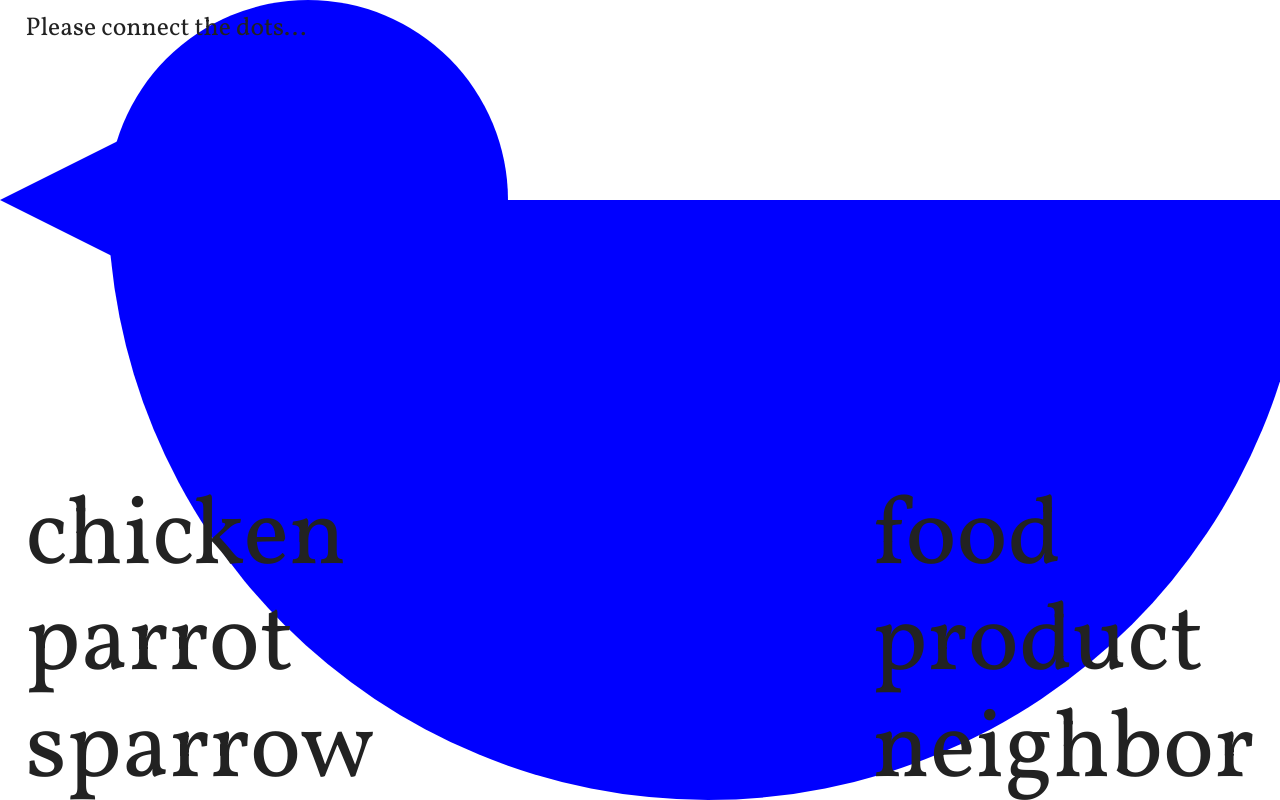
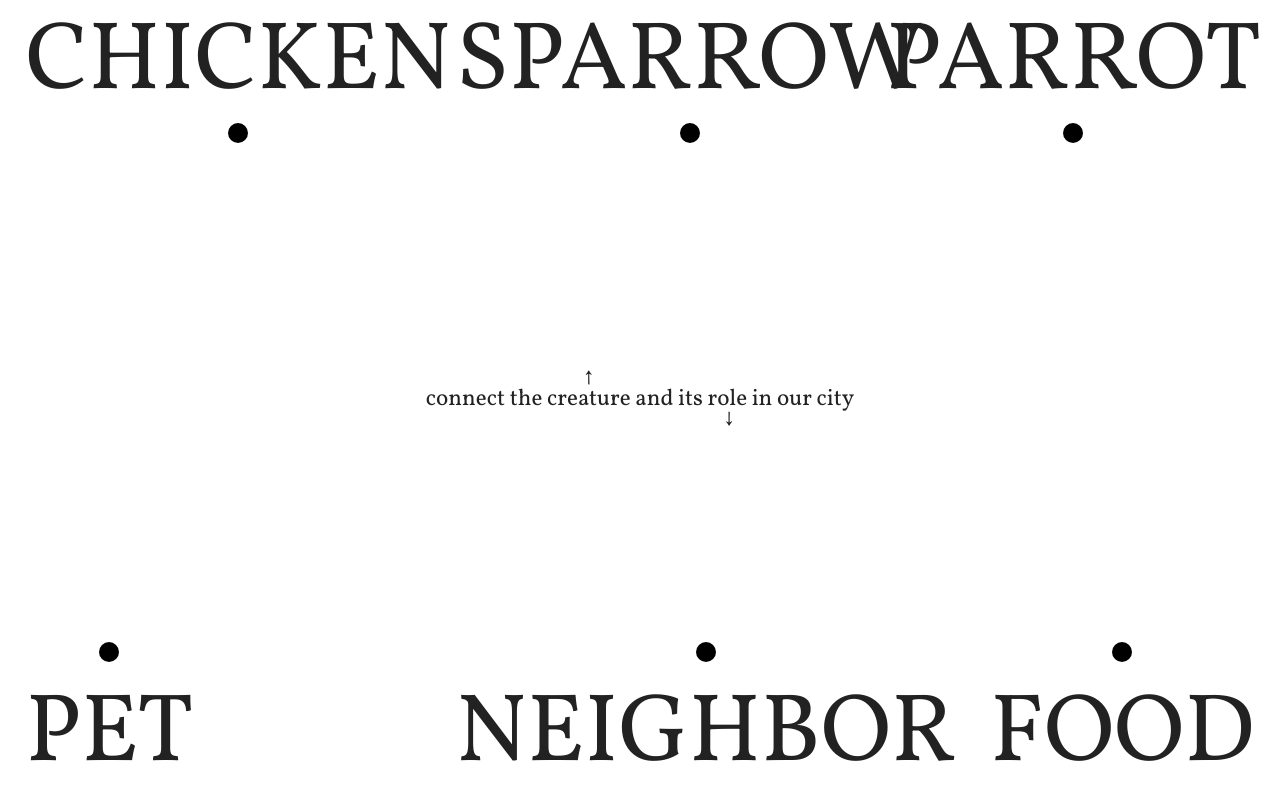
Before and after one commit to vince19972/Chicken-Parrot-Sparrow, a Vue app: page / in a window 1280 px wide. Built offline with nearby package versions, Linux system fonts and the light colour scheme.

Commit message:
[DotsConnection] revamp basic layout

```diff
--- a/src/components/partials/DotsConnection.vue
+++ b/src/components/partials/DotsConnection.vue
@@ -1,30 +1,39 @@
 <template>
   <div class="dots-connection -safe-zone">
-    <div class="container">
+    <div class="container -flex-column">
       <div class="container__top">
-        <div class="prompt">
-          <p class="prompt__text">Please connect the dots...</p>
+        <div class="nodes -top -flex-between">
+          <div class="nodes__node">
+            <h2 class="nodes__node-text">chicken</h2>
+          </div>
+          <div class="nodes__node">
+            <h2 class="nodes__node-text">sparrow</h2>
+          </div>
+          <div class="nodes__node">
+            <h2 class="nodes__node-text">parrot</h2>
+          </div>
+        </div>
+      </div>
+      <div class="container__center">
+        <div class="prompt -full-height -flex-center-between">
+          <p class="prompt__text -full-width -text-align-center">
+            connect the <span class="text-wrapper -creature">creature</span> and
+            its <span class="text-wrapper -role">role</span> in our city
+          </p>
         </div>
       </div>
       <div class="container__btm">
-        <div class="connects">
-          <div class="connects__left nodes">
-            <div class="nodes__node">chicken</div>
-            <div class="nodes__node">parrot</div>
-            <div class="nodes__node">sparrow</div>
+        <div class="nodes -btm -flex-between">
+          <div class="nodes__node">
+            <h2 class="nodes__node-text">pet</h2>
           </div>
-          <div class="connects__center"></div>
-          <div class="connects__right nodes">
-            <div class="nodes__node">food</div>
-            <div class="nodes__node">product</div>
-            <div class="nodes__node">neighbor</div>
+          <div class="nodes__node">
+            <h2 class="nodes__node-text">neighbor</h2>
+          </div>
+          <div class="nodes__node">
+            <h2 class="nodes__node-text">food</h2>
           </div>
         </div>
-      </div>
-    </div>
-    <div class="background">
-      <div class="bird-skecth">
-        <BirdSketch />
       </div>
     </div>
   </div>
@@ -36,14 +45,15 @@ import BirdSketch from "@/components/comps/Opening/BirdSketch.vue";
 
 @Component({
   components: {
-    BirdSketch
-  }
+    BirdSketch,
+  },
 })
 export default class DotsConnection extends Vue {}
 </script>
 
 <style scoped lang="scss">
 @import "@/assets/styles/_fonts.scss";
+@import "@/assets/styles/_helpers.scss";
 
 $h-gutter: 2vh;
 $container-height: calc(100vh - #{$h-gutter} * 2);
@@ -59,19 +69,47 @@ $container-height-top: calc(#{$container-row-height} * 4);
   z-index: 1;
   margin: auto;
   padding: $h-gutter 0;
-
-  &__top {
-    height: $container-height-top;
-    margin-bottom: $h-gutter;
-  }
-  &__btm {
-    height: calc(#{$container-height} - #{$container-height-top});
-  }
+  height: 100%;
+}
+.container__center {
+  flex-grow: 1;
 }
 
 .prompt {
-  width: 60%;
-  font-size: 2vw;
+  font-size: 1.8vw;
+}
+.prompt__text .text-wrapper {
+  position: relative;
+
+  &:before {
+    position: absolute;
+    left: 45%;
+    font-size: 0.8em;
+    transition: all 0.3s;
+  }
+  &.-creature:before {
+    top: -43%;
+    content: "↑";
+  }
+  &.-role:before {
+    bottom: -45%;
+    content: "↓";
+  }
+
+  // hover
+  @include hover {
+    cursor: pointer;
+
+    &:before {
+      transition: all 0.3s;
+    }
+    &.-creature:before {
+      transform: translate3d(0, -4px, 0);
+    }
+    &.-role:before {
+      transform: translate3d(0, 4px, 0);
+    }
+  }
 }
 
 .connects {
@@ -86,26 +124,43 @@ $container-height-top: calc(#{$container-row-height} * 4);
     width: 80%;
   }
 }
-.connects .nodes {
-  display: flex;
-  flex-direction: column;
-  justify-content: space-between;
 
-  &__node {
-    font-size: 12vh;
+$connect-dot-size: 20px;
+
+.nodes__node {
+  font-size: 12vh;
+  text-transform: uppercase;
+
+  &:nth-child(2) {
+    text-align: center;
+  }
+  &:last-child {
+    text-align: right;
+  }
+
+  .container & {
+    width: 30%;
   }
 }
+.nodes__node-text {
+  position: relative;
+  display: inline;
 
-$sketch-width: 100vw;
-$sketch-height: 100vh;
-.background {
-  position: absolute;
-  top: calc((100vh - #{$sketch-height}) / 2);
-  left: calc((100vw - #{$sketch-width}) / 2);
-}
-.bird-skecth {
-  overflow: hidden;
-  width: $sketch-width;
-  height: $sketch-height;
+  &:after {
+    content: "";
+    position: absolute;
+    left: calc(50% - #{$connect-dot-size} / 2);
+    width: $connect-dot-size;
+    height: $connect-dot-size;
+    border-radius: 100%;
+    background-color: black;
+
+    .-top & {
+      bottom: -10%;
+    }
+    .-btm & {
+      top: -20%;
+    }
+  }
 }
 </style>
```
